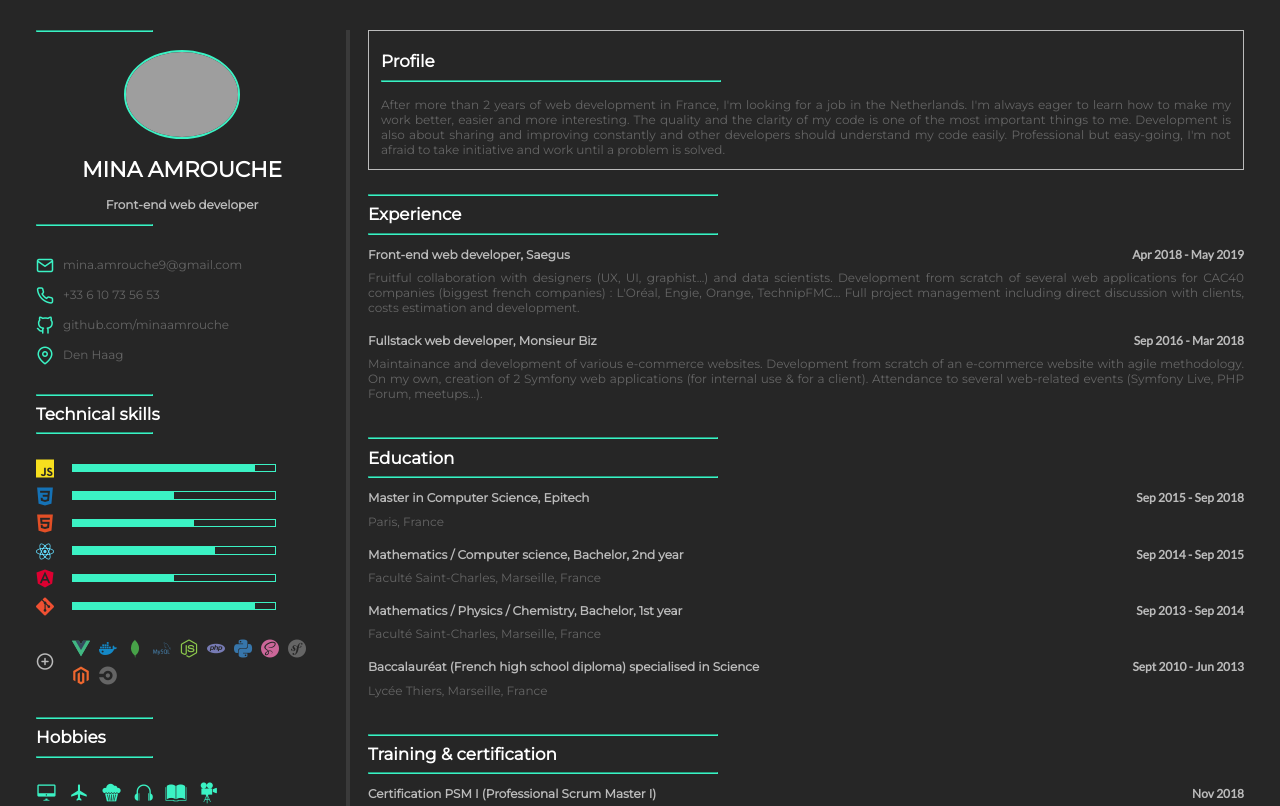
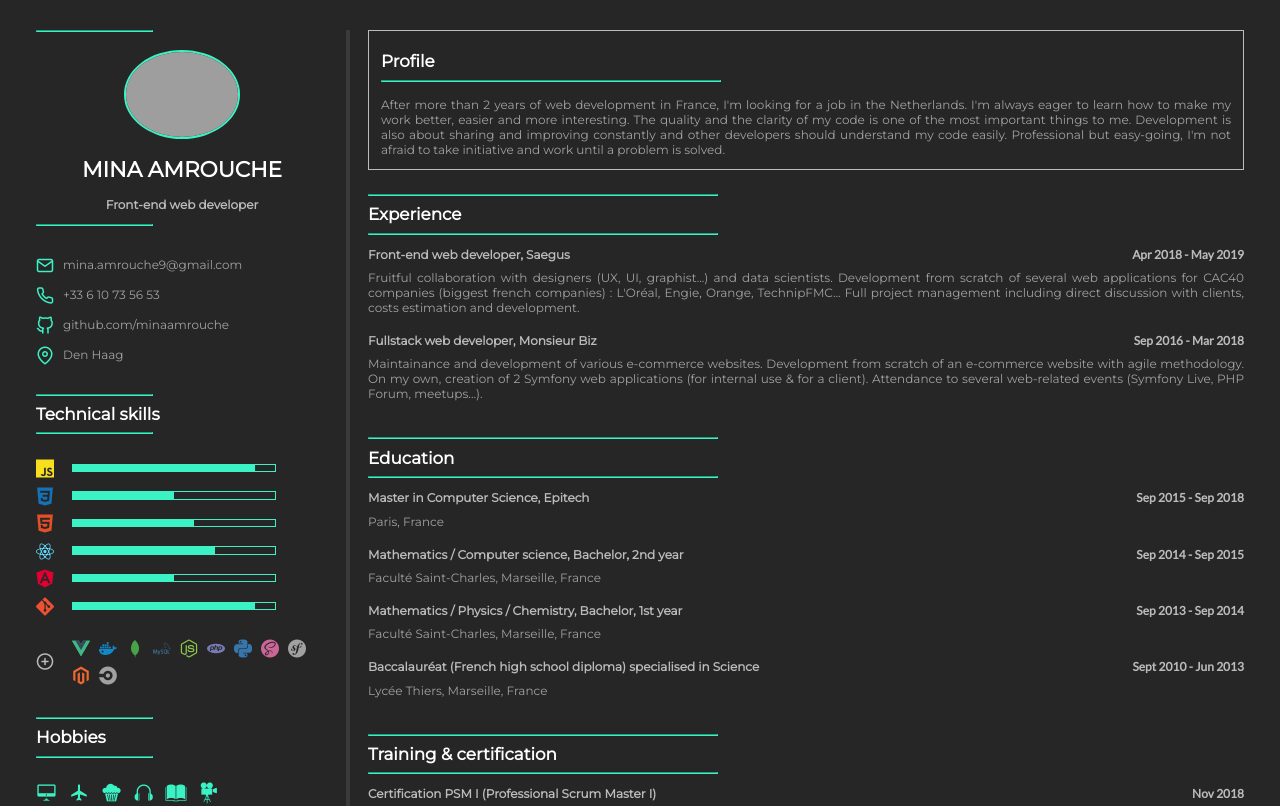
Before and after one commit to MinaAmrouche/curriculum-vitae, a React (Create React App) app in the folder app/: page / in a window 1280 px wide. Shown: the top 806 px of the page. Built offline with nearby package versions, Linux system fonts and the light colour scheme; grey boxes are pictures that could not be loaded.

Commit message:
Make grey lighter

```diff
--- a/app/src/styles/global.scss
+++ b/app/src/styles/global.scss
@@ -12,7 +12,7 @@ $white: #ffffff;
 $black: #000000;
 $dark-grey: #262626;
 $medium-grey: #3a3a3a;
-$light-grey-1: #656565;
+$light-grey-1: #a1a1a1;
 $light-grey-2: #bbbbbb;
 $green: #3bf2c4;
 
```
